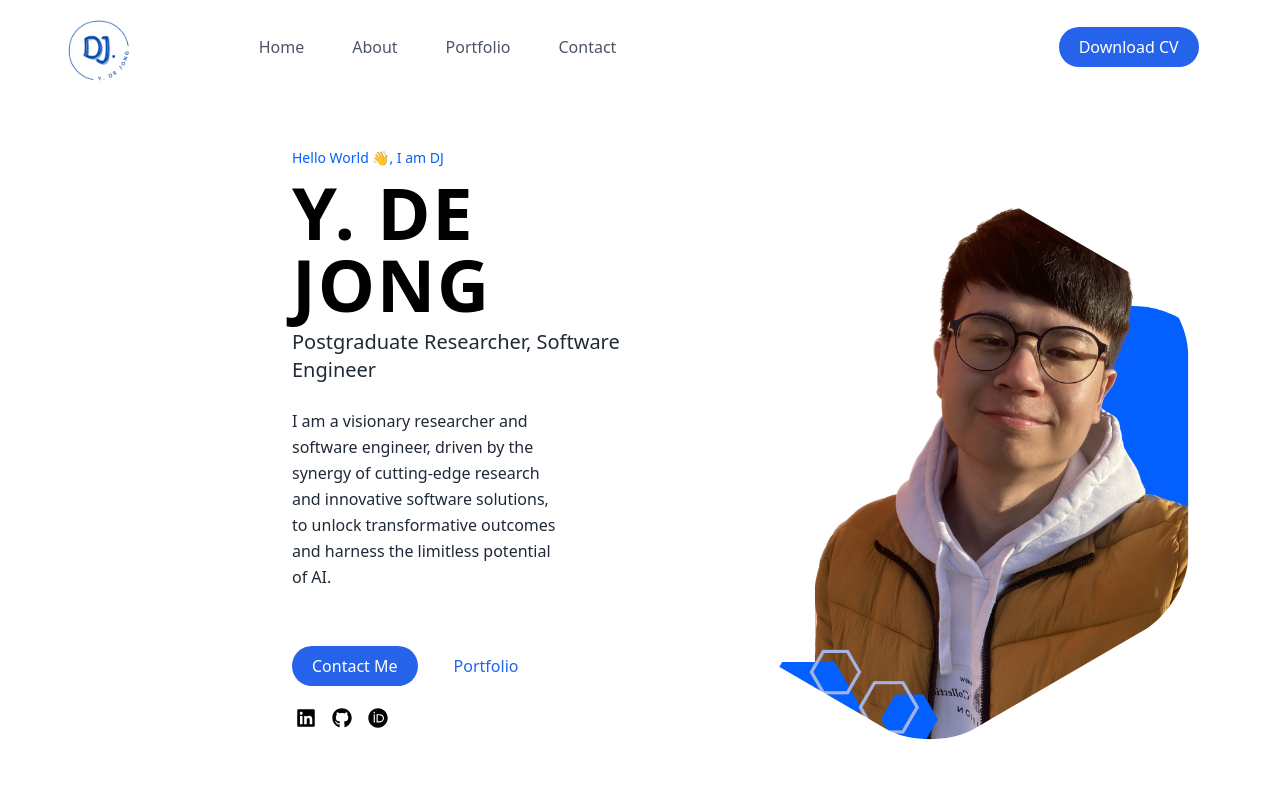
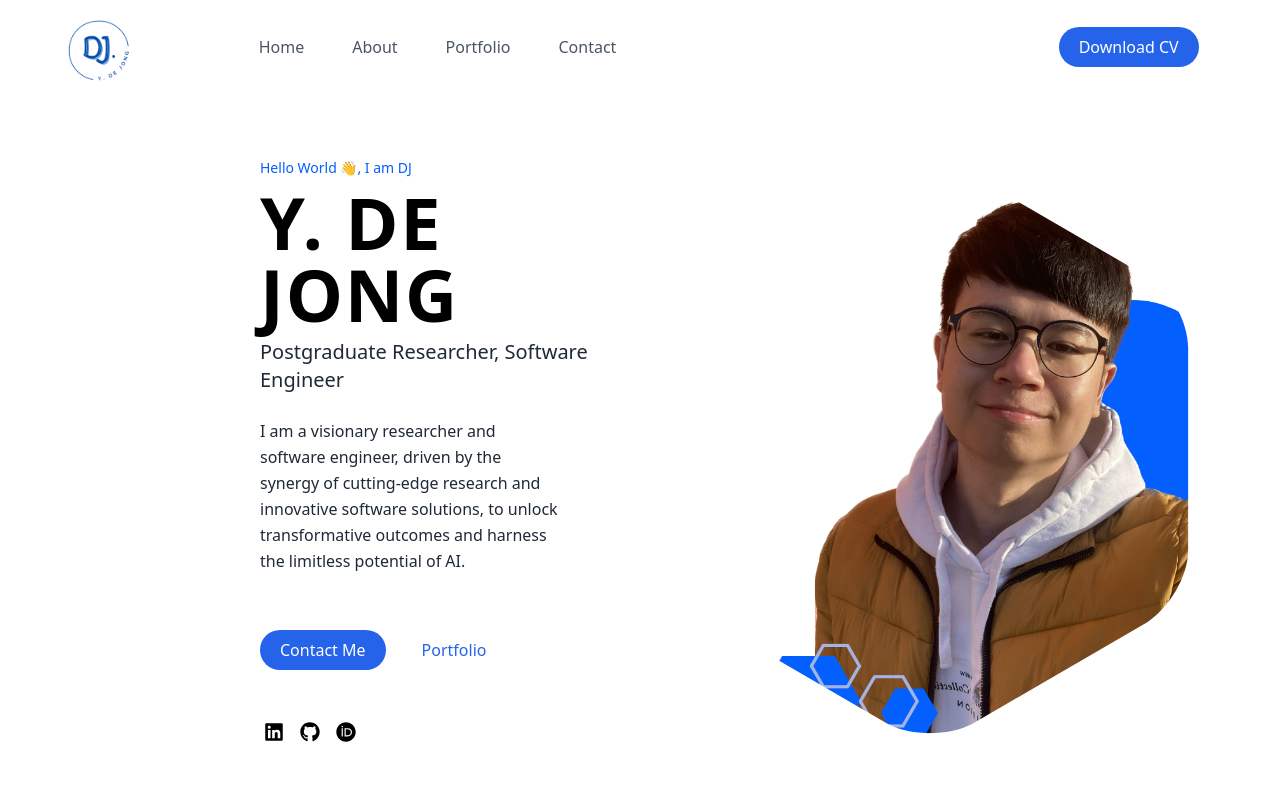
Before and after one commit to dejongyeong/v2, a Next.js app: page / in a window 1280 px wide. Shown: the top 800 px of the page. Built offline with nearby package versions, Linux system fonts and the light colour scheme.

Commit message:
edit css

```diff
--- a/components/sections/Portfolio.tsx
+++ b/components/sections/Portfolio.tsx
@@ -58,7 +58,7 @@ const Portfolio = () => {
               </a>
             </Link>
           </div>
-          <div className="my-7 max-w-7xl grid grid-cols-1 md:grid-cols-2 lg:grid-cols-3 justify-center gap-7 p-6">
+          <div className="my-7 grid grid-cols-1 md:grid-cols-2 xl:grid-cols-3 justify-center gap-7 p-6">
             {portfolios.map((portfolio: Portfolios) => (
               <PortfolioCard key={portfolio.title} portfolio={portfolio} />
             ))}
--- a/components/shared/hero/Intro.tsx
+++ b/components/shared/hero/Intro.tsx
@@ -8,8 +8,8 @@ const Intro = () => {
     <div id="home" className="h-max">
       <div className="grid grid-cols-1 md:grid-cols-2 gap-2">
         {/* Left column content */}
-        <div className="ps-0 min-[1025px]:ps-64 py-10 w-full h-full">
-          <div className="flex flex-col justify-center gap-8 mx-auto ps-9 font-sans h-full">
+        <div className="ps-0 min-[1025px]:ps-56 py-10 w-full h-full">
+          <div className="flex flex-col justify-center gap-8 mx-auto ps-9 font-sans h-full mb-5 lg:mb-7">
             <div className="flex flex-col">
               <div className="flex flex-col">
                 <h4 className="text-sm font-medium text-title-blue">Hello World 👋, I am DJ</h4>
```
